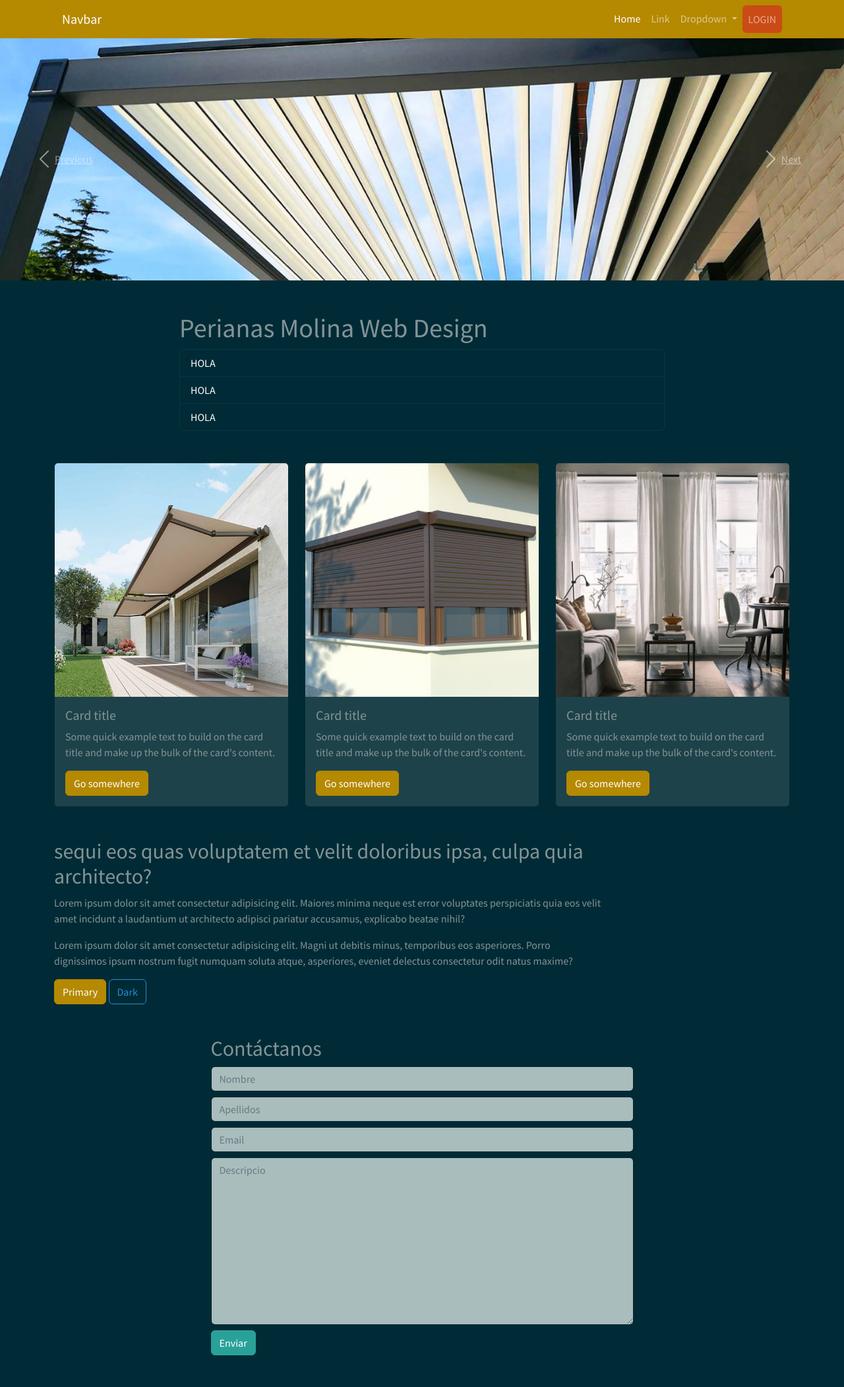
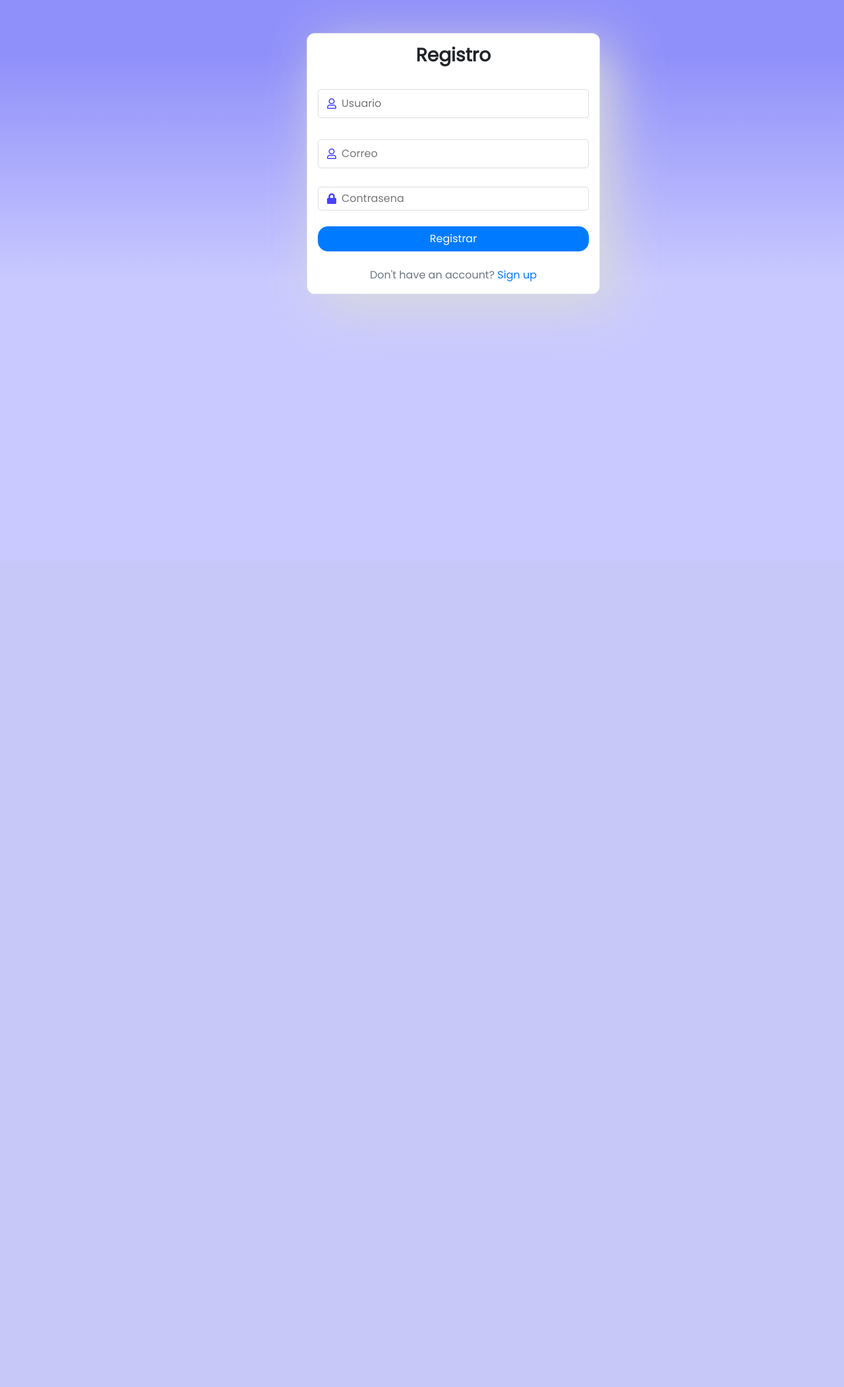
Before and after one commit to pmolina4/MolinaWebDesign, a Flask app: page / in a window 1280 px wide. Shown: the whole page at 66% size. After the commit the page ends 464 px from the top, so only its background shows below. Run offline with Flask 3, Linux system fonts and the light colour scheme; some libraries are stand-ins or nearby versions; grey boxes are pictures that could not be loaded.

Commit message:
create login
login

```diff
--- /dev/null
+++ b/MolinaWebDesign/myapp/static/style/css/login.css
@@ -0,0 +1,119 @@
+@import url('https://fonts.googleapis.com/css2?family=Poppins&display=swap');
+
+* {
+    padding: 0;
+    margin: 0;
+    box-sizing: border-box;
+    font-family: 'Poppins', sans-serif
+}
+
+body {
+    height: 100vh;
+    background: linear-gradient(to top, #c9c9ff 50%, #9090fa 90%) no-repeat
+}
+
+.container {
+    margin: 50px auto
+}
+
+.panel-heading {
+    text-align: center;
+    margin-bottom: 10px
+}
+
+#forgot {
+    min-width: 100px;
+    margin-left: auto;
+    text-decoration: none
+}
+
+a:hover {
+    text-decoration: none
+}
+
+.form-inline label {
+    padding-left: 10px;
+    margin: 0;
+    cursor: pointer
+}
+
+.btn.btn-primary {
+    margin-top: 20px;
+    border-radius: 15px
+}
+
+.panel {
+    min-height: 380px;
+    box-shadow: 20px 20px 80px rgb(218, 218, 218);
+    border-radius: 12px
+}
+
+.input-field {
+    border-radius: 5px;
+    padding: 5px;
+    display: flex;
+    align-items: center;
+    cursor: pointer;
+    border: 1px solid #ddd;
+    color: #4343ff
+}
+
+input[type='text'],
+input[type='password'] {
+    border: none;
+    outline: none;
+    box-shadow: none;
+    width: 100%
+}
+
+.fa-eye-slash.btn {
+    border: none;
+    outline: none;
+    box-shadow: none
+}
+
+img {
+    width: 40px;
+    height: 40px;
+    object-fit: cover;
+    border-radius: 50%;
+    position: relative
+}
+
+a[target='_blank'] {
+    position: relative;
+    transition: all 0.1s ease-in-out
+}
+
+.bordert {
+    border-top: 1px solid #aaa;
+    position: relative
+}
+
+.bordert:after {
+    content: "or connect with";
+    position: absolute;
+    top: -13px;
+    left: 33%;
+    background-color: #fff;
+    padding: 0px 8px
+}
+
+@media(max-width: 360px) {
+    #forgot {
+        margin-left: 0;
+        padding-top: 10px
+    }
+
+    body {
+        height: 100%
+    }
+
+    .container {
+        margin: 30px 0
+    }
+
+    .bordert:after {
+        left: 25%
+    }
+}
--- a/MolinaWebDesign/myapp/templates/index.html
+++ b/MolinaWebDesign/myapp/templates/index.html
@@ -14,96 +14,19 @@
 
 <body>
     <!-----------------------------------NAVBAR------------------------------------------>
-    <div class="container-fluid bg-primary">
-        <div class="container">
-            <nav class="navbar navbar-expand-lg navbar-dark">
-                <div class="container-fluid">
-                    <a class="navbar-brand" href="#">Navbar</a>
-                    <button class="navbar-toggler" type="button" data-bs-toggle="collapse"
-                        data-bs-target="#navbarSupportedContent" aria-controls="navbarSupportedContent"
-                        aria-expanded="false" aria-label="Toggle navigation">
-                        <span class="navbar-toggler-icon"></span>
-                    </button>
-                    <div class="collapse navbar-collapse" id="navbarSupportedContent">
-                        <ul class="navbar-nav ms-auto mb-2 mb-lg-0">
-                            <li class="nav-item">
-                                <a class="nav-link active" aria-current="page" href="#">Home</a>
-                            </li>
-                            <li class="nav-item">
-                                <a class="nav-link" href="#">Link</a>
-                            </li>
-                            <li class="nav-item dropdown">
-                                <a class="nav-link dropdown-toggle" href="#" role="button" data-bs-toggle="dropdown"
-                                    aria-expanded="false">
-                                    Dropdown
-                                </a>
-                                <ul class="dropdown-menu">
-                                    <li><a class="dropdown-item" href="#">Action</a></li>
-                                    <li><a class="dropdown-item" href="#">Another action</a></li>
-                                    <li>
-                                        <hr class="dropdown-divider">
-                                    </li>
-                                    <li><a class="dropdown-item" href="#">Something else here</a></li>
-                                </ul>
-                            </li>
-                            <li class="nav-item">
-                                <a href="#" class="nav-link  bg-warning btn" tabindex="-1" aria-disabled="true">LOGIN</a>
-                            </li>
-                        </ul>
-                    </div>
-                </div>
-            </nav>
-        </div>
-    </div>
+    {% include 'includes/navbar.html' %}
+
     <!-----------------------------------CARROUSEL------------------------------------------>
-    <div id="carouselExampleIndicators" class="carousel slide" data-ride="carousel">
-        <ol class="carousel-indicators">
-            <li data-target="#carouselExampleIndicators" data-slide-to="0" class="active"></li>
-            <li data-target="#carouselExampleIndicators" data-slide-to="1"></li>
-            <li data-target="#carouselExampleIndicators" data-slide-to="2"></li>
-        </ol>
-        <div class="carousel-inner">
-            <div class="carousel-item active">
-                <img class="d-block w-100" src="../static/style/img/carrousel/4.jpg" alt="First slide">
-            </div>
-            <div class="carousel-item">
-                <img class="d-block w-100" src="../static/style/img/carrousel/2.jpg" alt="Second slide">
-            </div>
-            <div class="carousel-item">
-                <img class="d-block w-100" src="../static/style/img/carrousel/3.jpg" alt="Third slide">
-            </div>
-        </div>
-        <a class="carousel-control-prev" href="#carouselExampleIndicators" role="button" data-slide="prev">
-            <span class="carousel-control-prev-icon" aria-hidden="true"></span>
-            <span class="sr-only">Previous</span>
-        </a>
-        <a class="carousel-control-next" href="#carouselExampleIndicators" role="button" data-slide="next">
-            <span class="carousel-control-next-icon" aria-hidden="true"></span>
-            <span class="sr-only">Next</span>
-        </a>
-    </div>
-    <!-----------------------------------SOBRE NOSOTROS------------------------------------------>
-    <div class="container mt-5">
-        <div class="row justify-content-center">
-            <div class="col-8">
-                <h1>Perianas Molina Web Design</h1>
-                <ul class="list-group">
-                    <li class="list-group-item">HOLA</li>
-                    <li class="list-group-item">HOLA</li>
-                    <li class="list-group-item">HOLA</li>
-                </ul>
-            </div>
-        </div>
+    {% include 'includes/carrousel.html' %}
         <!-----------------------------------CARDS DE PRODUCTOS ------------------------------------------>
         <div class="row mt-5">
             <div class="col-4">
                 <div class="card">
                     <img src="../static/style/img/toldo2.jpg" class="card-img-top" alt="...">
                     <div class="card-body">
-                        <h5 class="card-title">Card title</h5>
-                        <p class="card-text">Some quick example text to build on the card title and make up the bulk of
-                            the card's content.</p>
-                        <a href="#" class="btn btn-primary">Go somewhere</a>
+                        <h5 class="card-title">Toldos</h5>
+                        <p class="card-text">Vea nuestro catálogo de toldos. Solicite un técnico a domicilio para facilitarle presupuesto</p>
+                        <a href="#" class="btn btn-primary">MÁS INFORMACIÓN</a>
                     </div>
                 </div>
             </div>
@@ -111,10 +34,9 @@
                 <div class="card">
                     <img src="../static/style/img/persianas.jpg" class="card-img-top" alt="...">
                     <div class="card-body">
-                        <h5 class="card-title">Card title</h5>
-                        <p class="card-text">Some quick example text to build on the card title and make up the bulk of
-                            the card's content.</p>
-                        <a href="#" class="btn btn-primary">Go somewhere</a>
+                        <h5 class="card-title">Persianas</h5>
+                        <p class="card-text">Vea nuestro catálogo de persianas. Solicite un técnico a domicilio para facilitarle presupuesto</p>
+                        <a href="#" class="btn btn-primary">MÁS INFORMACIÓN</a>
                     </div>
                 </div>
             </div>
@@ -122,10 +44,9 @@
                 <div class="card">
                     <img src="../static/style/img/cortinas.jpg" class="card-img-top" alt="...">
                     <div class="card-body">
-                        <h5 class="card-title">Card title</h5>
-                        <p class="card-text">Some quick example text to build on the card title and make up the bulk of
-                            the card's content.</p>
-                        <a href="#" class="btn btn-primary">Go somewhere</a>
+                        <h5 class="card-title">Cortinas</h5>
+                        <p class="card-text">Vea nuestro catálogo de cortinas. Solicite un técnico a domicilio para facilitarle presupuesto</p>
+                        <a href="#" class="btn btn-primary">MÁS INFORMACIÓN</a>
                     </div>
                 </div>
             </div>
@@ -147,21 +68,21 @@
                 </div>
             </div>
             <div class="col-3">
-            <!-- <img src="../static/style/img/toldo2.jpg" class="img-fluid rounded"> -->
+                <!-- <img src="../static/style/img/toldo2.jpg" class="img-fluid rounded"> -->
                 <iframe
                     src="https://www.google.com/maps/embed?pb=!1m18!1m12!1m3!1d937.0256770036153!2d-3.621347130350873!3d38.2735678510923!2m3!1f0!2f0!3f0!3m2!1i1024!2i768!4f13.1!3m3!1m2!1s0xd6ea28836fd8f4d%3A0x7c2784cae193a9d3!2sToldos%20Y%20Persianas%20Molina!5e1!3m2!1ses!2ses!4v1682502397208!5m2!1ses!2ses"
-                    style="border:0;" allowfullscreen="" loading="lazy"
-                    referrerpolicy="no-referrer-when-downgrade" class="img-fluid rounded"></iframe>
+                    style="border:0;" allowfullscreen="" loading="lazy" referrerpolicy="no-referrer-when-downgrade"
+                    class="img-fluid rounded"></iframe>
             </div>
         </div>
         <!-----------------------------------FORMULARIO------------------------------------------>
         <div class="row justify-content-center mt-5 pb-5">
             <div class="col-7">
-                <h2>Contáctanos</h2>
+                <h2 class=" row justify-content-center">¡Contáctanos Ahora!</h2>
                 <input type="text" class="form-control mt-2" placeholder="Nombre">
                 <input type="text" class="form-control mt-2" placeholder="Apellidos">
                 <input type="text" class="form-control mt-2" placeholder="Email">
-                <textarea name=""  cols="30" rows="10" class="form-control mt-2" placeholder="Descripcio"></textarea>
+                <textarea name="" cols="30" rows="10" class="form-control mt-2" placeholder="Descripcio"></textarea>
                 <button type="button" class="btn btn-success mt-2">Enviar</button>
             </div>
         </div>
--- /dev/null
+++ b/MolinaWebDesign/myapp/templates/registro.html
@@ -0,0 +1,58 @@
+<link href="//maxcdn.bootstrapcdn.com/bootstrap/4.1.1/css/bootstrap.min.css" rel="stylesheet" id="bootstrap-css">
+<script src="//maxcdn.bootstrapcdn.com/bootstrap/4.1.1/js/bootstrap.min.js"></script>
+<script src="//cdnjs.cloudflare.com/ajax/libs/jquery/3.2.1/jquery.min.js"></script>
+<!------ Include the above in your HEAD tag ---------->
+
+<!DOCTYPE html>
+<html>
+
+<head>
+	<title>Registro</title>
+	<link rel="stylesheet" href="../static/style/css/login.css">
+	<link rel="stylesheet" href="https://stackpath.bootstrapcdn.com/bootstrap/4.1.3/css/bootstrap.min.css"
+		integrity="sha384-MCw98/SFnGE8fJT3GXwEOngsV7Zt27NXFoaoApmYm81iuXoPkFOJwJ8ERdknLPMO" crossorigin="anonymous">
+	<script src="https://ajax.googleapis.com/ajax/libs/jquery/3.3.1/jquery.min.js"></script>
+	<link rel="stylesheet" href="https://use.fontawesome.com/releases/v5.6.1/css/all.css"
+		integrity="sha384-gfdkjb5BdAXd+lj+gudLWI+BXq4IuLW5IT+brZEZsLFm++aCMlF1V92rMkPaX4PP" crossorigin="anonymous">
+</head>
+<!--Coded with love by Mutiullah Samim-->
+
+<body>
+	<div class="container">
+		<div class="row">
+			<div class="offset-md-2 col-lg-5 col-md-7 offset-lg-4 offset-md-3">
+				<div class="panel border bg-white">
+					<div class="panel-heading">
+						<h3 class="pt-3 font-weight-bold">Registro</h3>
+					</div>
+					<div class="panel-body p-3">
+						<form action="/create_usuario" method="POST">
+							<div class="form-group py-2">
+								<div class="input-field"> <span class="far fa-user p-2"></span> <input type="text"
+										placeholder="Usuario" name="usuario" required> </div>
+							</div>
+
+							<div class="form-group py-2">
+								<div class="input-field"> <span class="far fa-user p-2"></span> <input type="text"
+										placeholder="Correo" name="correo" required> </div>
+							</div>
+
+							<div class="form-group py-1 pb-2">
+								<div class="input-field"> <span class="fas fa-lock px-2"></span> <input type="password"
+										placeholder="Contrasena" name="contrasena" required> </div>
+							</div>
+
+
+							<button class="btn btn-primary btn-block mt-3">Registrar</button>
+							<div class="text-center pt-4 text-muted">Don't have an account? <a href="#">Sign up</a>
+							</div>
+						</form>
+					</div>
+
+				</div>
+			</div>
+		</div>
+	</div>
+</body>
+
+</html>
--- a/MolinaWebDesign/myapp/views.py
+++ b/MolinaWebDesign/myapp/views.py
@@ -16,4 +16,24 @@ def init_views(app, db_access: dict[str, Callable]):
     @app.route("/", methods=["GET", "POST"])
     def index():
 
-        return render_template("index.html")
+        return render_template("registro.html")
+
+
+    @app.route("/login", methods=["GET", "POST"])
+    def login():
+            return render_template("index.html")
+
+    @app.route("/create_usuario", methods=["GET", "POST"])
+    def create_usuario():
+        if request.method == "GET":
+            return render_template("login.html")
+
+        if request.method == "POST":
+            create_usuario = db_access["create_usuario"]
+            create_usuario(
+                usuario=request.form["usuario"],
+                correo=request.form["correo"],
+                contrasena=request.form["contrasena"],
+                rol=""
+            )
+            return redirect("/login")
```
Also changed, not shown: MolinaWebDesign/myapp/models.py (+16 -204 lines), MolinaWebDesign/myapp/templates/includes/carrousel.html (added, +45 -0 lines), MolinaWebDesign/myapp/templates/includes/navbar.html (+38 -0 lines), MolinaWebDesign/myapp/templates/login.html (added, +68 -0 lines), MolinaWebDesign/instance/persianas_molina.sqlite3.
